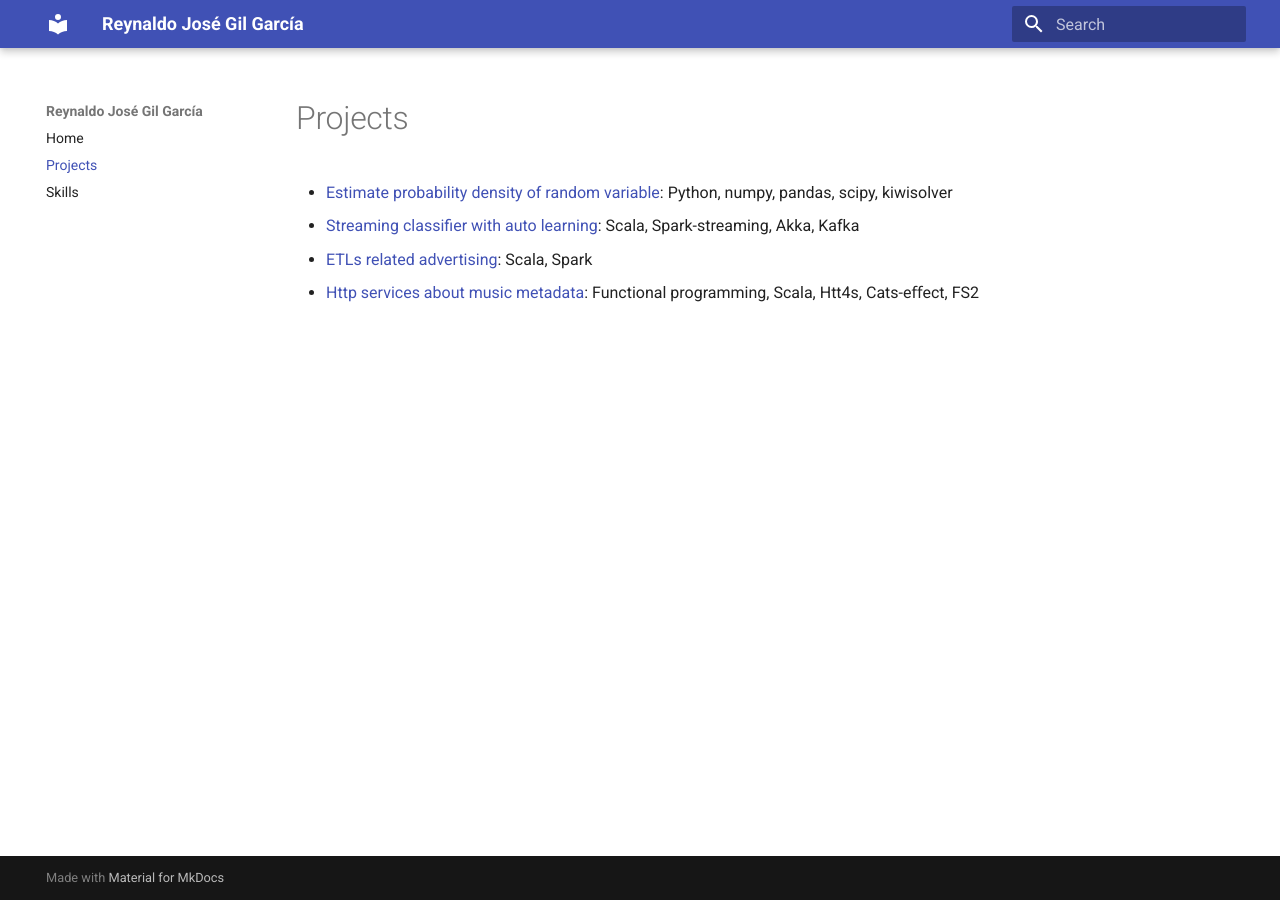
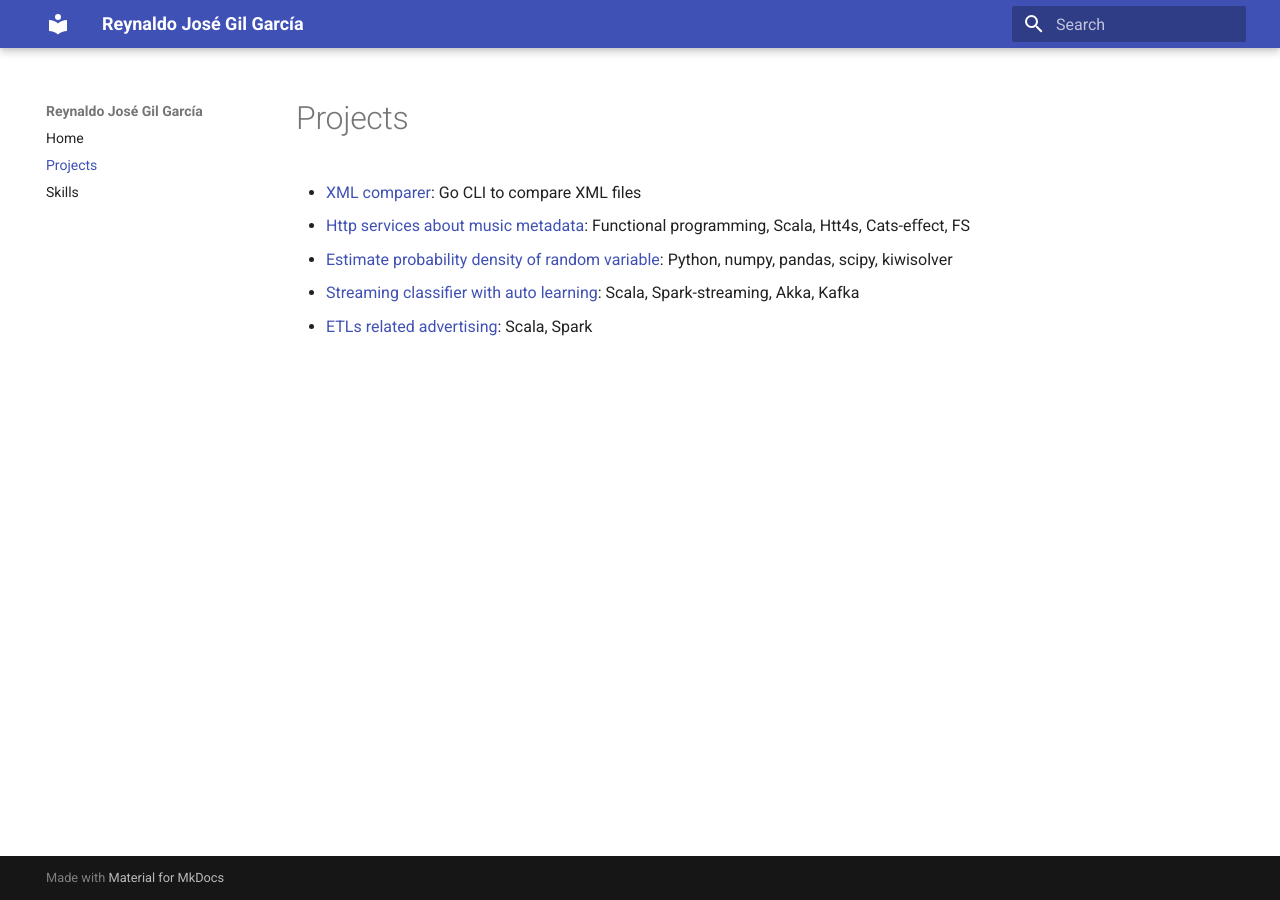
Before and after one commit to gilcu2/gilcu2.github.io, an MkDocs documentation site: the page built from docs/projects.md, in a window 1280 px wide. Built offline with MkDocs 1.6.1 and Material for MkDocs 9.7.7, drawn with Linux system fonts in a browser that asks for light colours.

Commit message:
add xml comparer

```diff
--- a/docs/projects.md
+++ b/docs/projects.md
@@ -1,4 +1,5 @@
+- [XML comparer](https://github.com/gilcu2/topdiﬀxml): Go CLI to compare XML files
+- [Http services about music metadata](https://github.com/gilcu2/music_metadata): Functional programming, Scala, Htt4s, Cats-eﬀect, FS
 - [Estimate probability density of random variable](https://gitlab.com/gilcu2/kernel_density): Python, numpy, pandas, scipy, kiwisolver
 - [Streaming classifier with auto learning](https://gitlab.com/gilcu2/streaming_classifier): Scala, Spark-streaming, Akka, Kafka
 - [ETLs related advertising](https://gitlab.com/gilcu2/advertizing_spark): Scala, Spark
-- [Http services about music metadata](https://github.com/gilcu2/music_metadata): Functional programming, Scala, Htt4s, Cats-eﬀect, FS2
```
Also changed, not shown: site/404.html, site/index.html, site/projects/index.html, site/search/search_index.json, site/skills/index.html.
